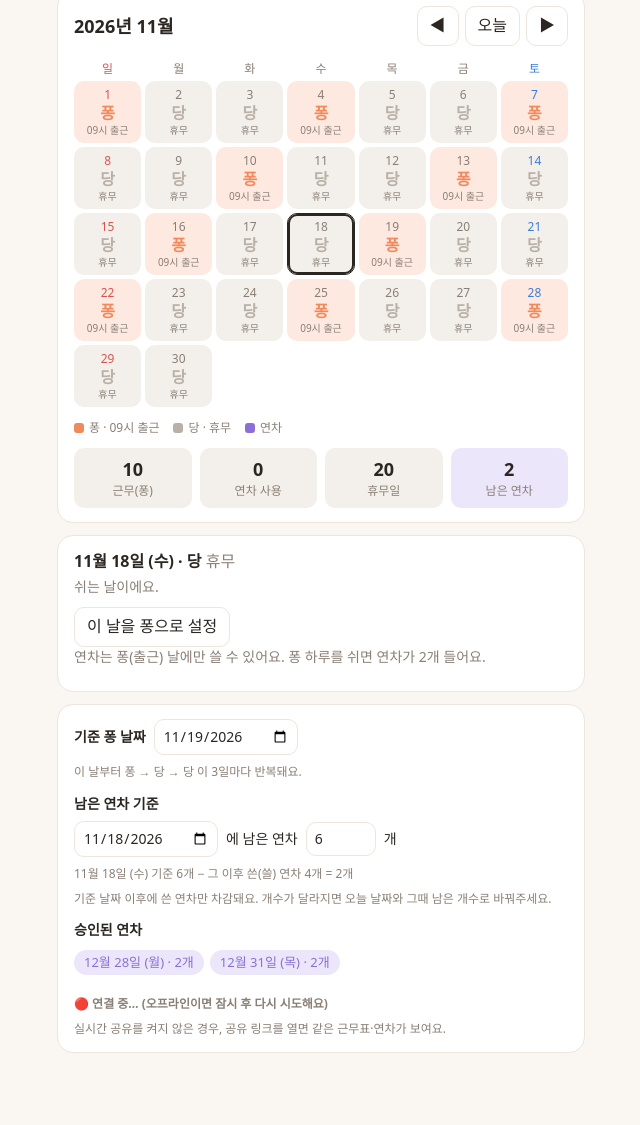
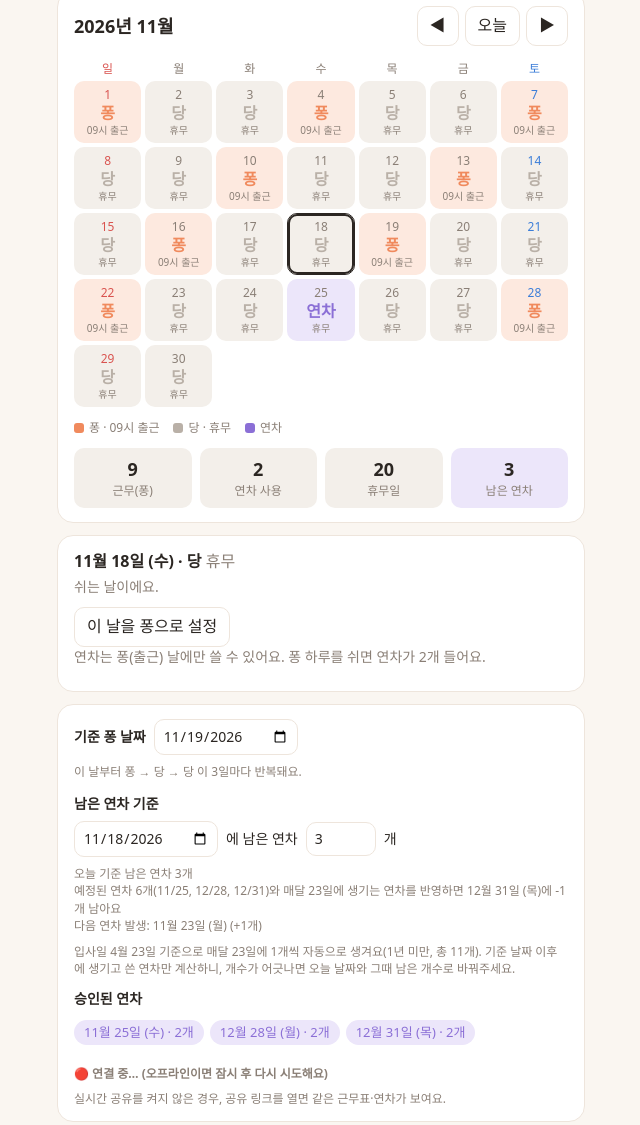
Before and after one commit to newjeans503/mom-sched-9cf1553592, a plain HTML site: page index.html in a window 1280 px wide. Shown: the part 164-1289 px from the top of the page, without its empty margins (319-959 px from the left). Drawn offline with Linux system fonts and the light colour scheme; no server answers.

Commit message:
Accrue leave monthly from the hire date and show projected balance
Co-Authored-By: Claude Sonnet 5.5 <noreply@anthropic.com>

```diff
--- a/index.html
+++ b/index.html
@@ -139,7 +139,7 @@
       <span>개</span>
     </div>
     <p class="hint" id="balInfo"></p>
-    <p class="hint">기준 날짜 이후에 쓴 연차만 차감돼요. 개수가 달라지면 오늘 날짜와 그때 남은 개수로 바꿔주세요.</p>
+    <p class="hint">입사일 4월 23일 기준으로 매달 23일에 1개씩 자동으로 생겨요(1년 미만, 총 11개). 기준 날짜 이후에 생기고 쓴 연차만 계산하니, 개수가 어긋나면 오늘 날짜와 그때 남은 개수로 바꿔주세요.</p>
     <b style="font-size:14px;display:block;margin-top:12px">승인된 연차</b>
     <ul class="leaves" id="leaves"></ul>
     <div class="actions" style="margin-top:12px">
@@ -167,7 +167,7 @@ const fmt    = dn => { const o = ymd(dn); return `${o.m+1}월 ${o.d}일 (${DOW[o
 /* ---------- 상태 ---------- */
 let state = load();
 // 잔여 연차 기준: asOf 날짜 시점에 remaining개가 남아 있었다는 뜻 (그 이후에 쓴 연차만 차감)
-if(!state.balance) state.balance = {asOf:'2026-11-18', remaining:6};
+if(!state.balance) state.balance = {asOf:'2026-11-18', remaining:3};
 let view = (() => { const o = ymd(nowDn()); return {y:o.y, m:o.m}; })();
 let sel   = nowDn();
 
@@ -188,7 +188,7 @@ function load(){
     const s = JSON.parse(localStorage.getItem(KEY));
     if(s && s.anchor) return s;
   }catch(e){}
-  return {anchor:'2026-11-19', leaves:['2026-12-28','2026-12-31'], configured:true};   // 11/19(목)이 첫 퐁
+  return {anchor:'2026-11-19', leaves:['2026-11-25','2026-12-28','2026-12-31'], configured:true};   // 11/19(목)이 첫 퐁
 }
 function save(){ try{ localStorage.setItem(KEY, JSON.stringify(state)); }catch(e){} }
 
@@ -359,15 +359,31 @@ function renderSettings(){
   $('stRemain').style.color = r < 0 ? 'var(--sun)' : '';
   $('balAsOf').value = state.balance.asOf;
   $('balNum').value = state.balance.remaining;
-  $('balInfo').textContent = `${fmt(dnOf(state.balance.asOf))} 기준 ${state.balance.remaining}개 − 그 이후 쓴(쓸) 연차 ${usedAfter()}개 = ${r}개`;
+  const todayK = keyOf(nowDn());
+  const planned = state.leaves.filter(k => k > todayK && phase(dnOf(k)) === 0).sort();
+  let info = `오늘 기준 남은 연차 ${r}개`;
+  if(planned.length){
+    const last = planned[planned.length-1];
+    info += `<br>예정된 연차 ${planned.length*COST}개(${planned.map(k => { const o = ymd(dnOf(k)); return `${o.m+1}/${o.d}`; }).join(', ')})와 매달 23일에 생기는 연차를 반영하면 ${fmt(dnOf(last))}에 ${balanceAt(last)}개 남아요`;
+  }
+  const nextAcc = accrualKeys.find(k => k > todayK);
+  if(nextAcc) info += `<br>다음 연차 발생: ${fmt(dnOf(nextAcc))} (+1개)`;
+  $('balInfo').innerHTML = info;
 }
 
-// 기준일 이후의 연차만 차감. 퐁 하루를 쉬면 연차 2개
+// 퐁 하루를 쉬면 연차 2개
 const COST = 2;
-function usedAfter(){
-  return state.leaves.filter(k => k > state.balance.asOf && phase(dnOf(k)) === 0).length * COST;
+// 입사일 2026-04-23. 1년 미만이라 매달 23일에 1개씩 생김 (5/23 ~ 다음해 3/23, 총 11개). 1년 되면 퇴사 예정이라 그 이후는 계산하지 않음
+const JOIN = {y:2026, m:3, d:23};
+const accrualKeys = (() => { const a = []; for(let i=1;i<=11;i++) a.push(keyOf(toDn(JOIN.y, JOIN.m+i, JOIN.d))); return a; })();
+// dKey 날짜까지 반영한 남은 연차 = 기준 개수 + 기준일 이후 생긴 연차 − 기준일 이후 쓴 연차
+function balanceAt(dKey){
+  const asOf = state.balance.asOf;
+  const got  = accrualKeys.filter(k => k > asOf && k <= dKey).length;
+  const used = state.leaves.filter(k => k > asOf && k <= dKey && phase(dnOf(k)) === 0).length * COST;
+  return state.balance.remaining + got - used;
 }
-function remaining(){ return state.balance.remaining - usedAfter(); }
+function remaining(){ return balanceAt(keyOf(nowDn())); }
 function setBalance(asOf, n){
   state.balance = {asOf, remaining:n};
   remote('balance', 'PUT', state.balance);
```
